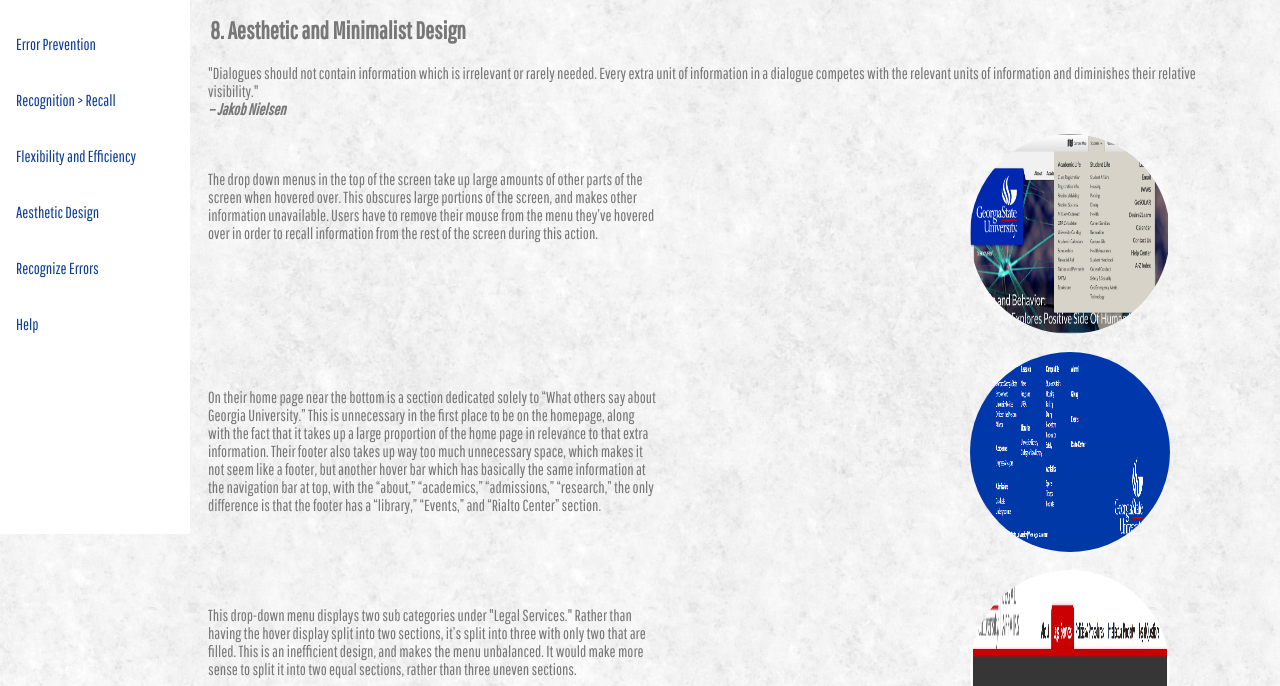
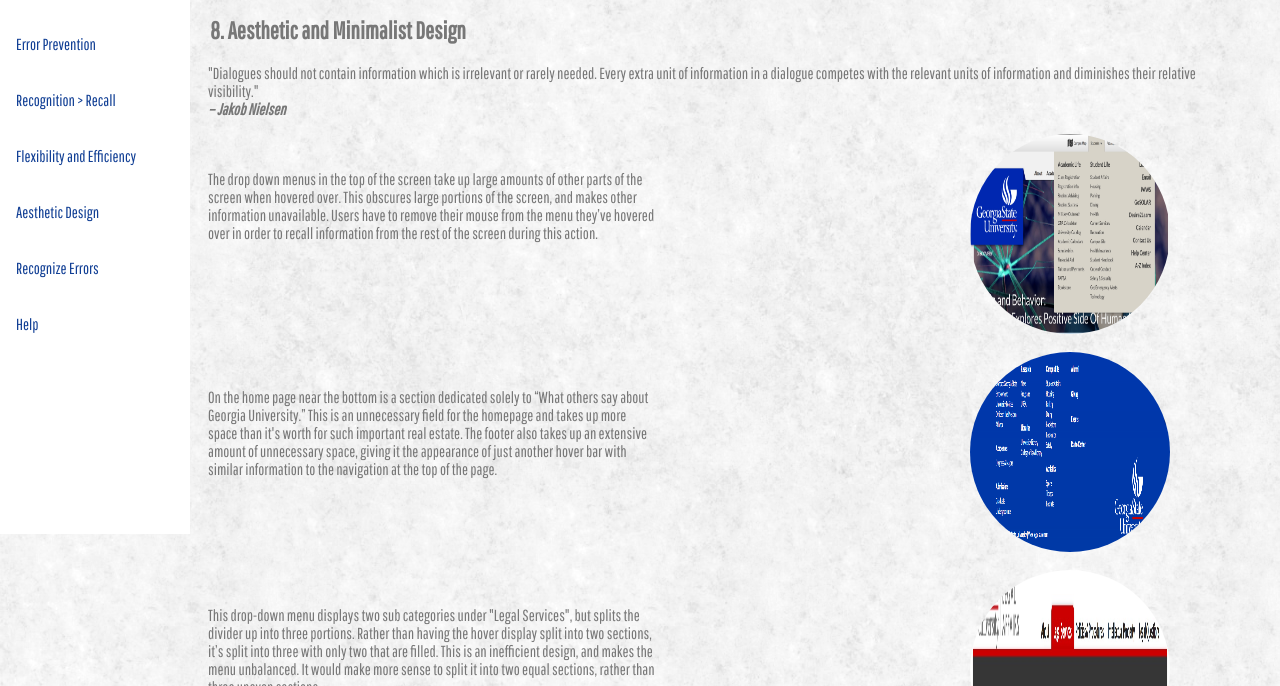
Before and after one commit to JNguyenFC/COGS-187A, a plain HTML site: page aesthetic.html in a window 1280 px wide. Shown: the part 266-952 px from the top of the page. Drawn offline with Linux system fonts and the light colour scheme.

Commit message:
Aesthetic page

```diff
--- a/aesthetic.html
+++ b/aesthetic.html
@@ -81,7 +81,7 @@
                 <div class="image">
                     <a href="img/aesthetic_3.png" rel="lightbox" ><img src="img/aesthetic_3.png" class="image1" alt=""/></a><br /><br />
                 </div>
-                <div class="text">On their home page near the bottom is a section dedicated solely to “What others say about Georgia University.” This is unnecessary in the first place to be on the homepage, along with the fact that it takes up a large proportion of the home page in relevance to that extra information. Their footer also takes up way too much unnecessary space, which makes it not seem like a footer, but another hover bar which has basically the same information at the navigation bar at top, with the “about,” “academics,” “admissions,” “research,” the only difference is that the footer has a “library,” “Events,” and “Rialto Center” section.  </div>
+                <div class="text">On the home page near the bottom is a section dedicated solely to “What others say about Georgia University.” This is an unnecessary field for the homepage and takes up more space than it's worth for such important real estate.  The footer also takes up an extensive amount of unnecessary space, giving it the appearance of just another hover bar with similar information to the navigation at the top of the page.</div>
                 <div style="clear:both;"></div>
             </div>
 <br>
@@ -90,7 +90,7 @@
                 <div class="image">
                     <a href="img/aesthetic_2.jpg" rel="lightbox" ><img src="img/aesthetic_2.jpg" alt="" class="image1"/></a><br /><br />
                 </div>
-                <div class="text">This drop-down menu displays two sub categories under "Legal Services." Rather than having the hover display split into two sections, it’s split into three with only two that are filled.  This is an inefficient design, and makes the menu unbalanced. It would make more sense to split it into two equal sections, rather than three uneven sections. </div>
+                <div class="text">This drop-down menu displays two sub categories under "Legal Services", but splits the divider up into three portions. Rather than having the hover display split into two sections, it’s split into three with only two that are filled.  This is an inefficient design, and makes the menu unbalanced. It would make more sense to split it into two equal sections, rather than three uneven sections. </div>
                 <div style="clear:both;">
 				</div>
 			</div>
```
